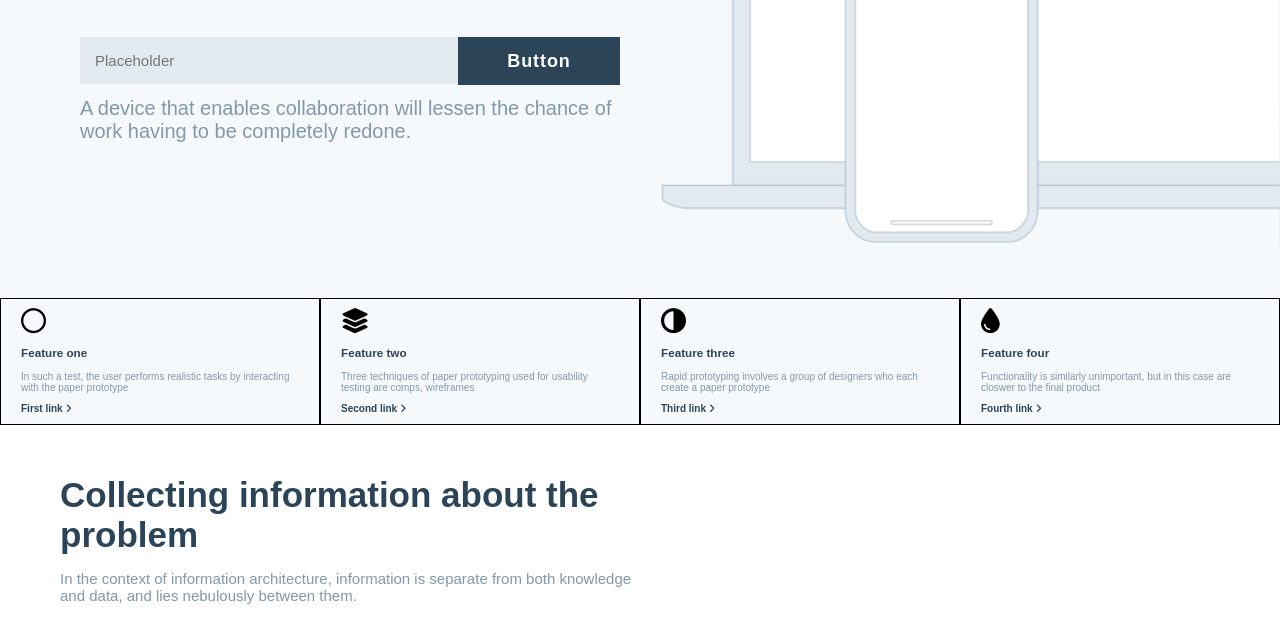
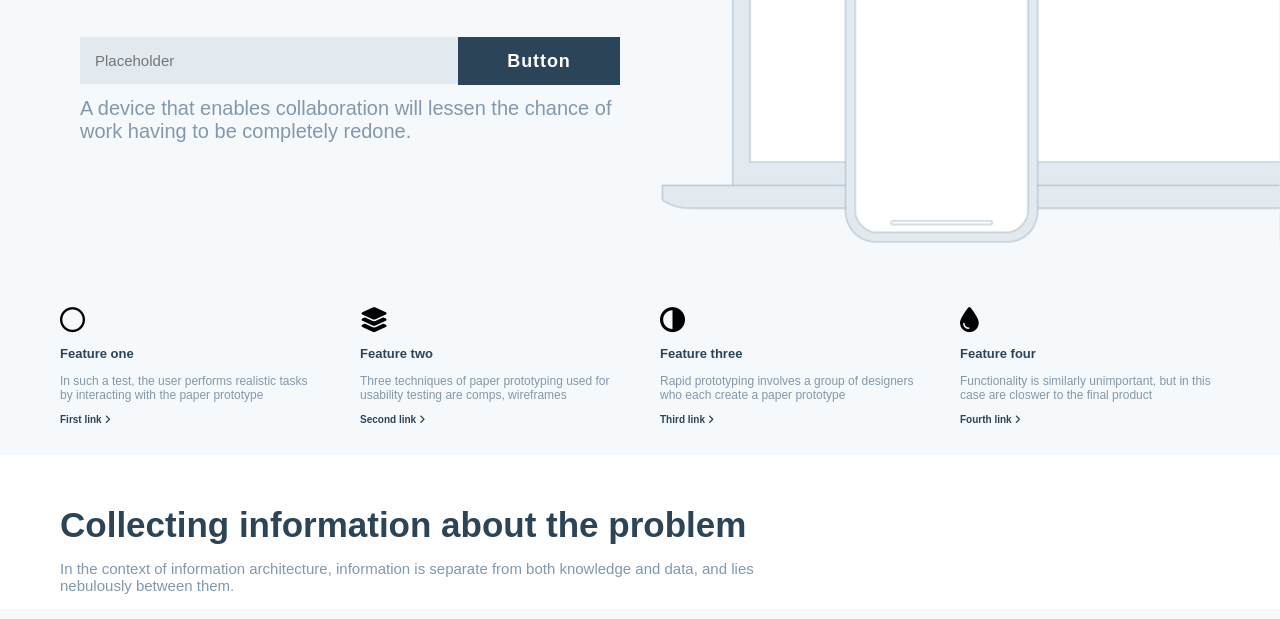
Before and after one commit to jcs-denverdev/copy-of-source, a plain HTML site: page index.html in a window 1280 px wide. Shown: the part 346-965 px from the top of the page. Drawn offline with Linux system fonts and the light colour scheme.

Commit message:
secondary info width and padding

```diff
--- a/style.css
+++ b/style.css
@@ -33,6 +33,7 @@ html {
 body {
   margin: 0;
   font-family: Arial, Helvetica, sans-serif;
+  background-color: var(--bg-main);
 }
 
 h2, h1, h3 {
@@ -256,8 +257,8 @@ main .feature-section {
   @media (max-width: 980px) {
     display: none;
   }
-
-
+  float: left;
+  margin: 0 4em 2em 4em;
 }
 
 .features {
@@ -265,11 +266,18 @@ main .feature-section {
   float: left;
   background-color: var(--bg-main);
   padding: 1em 2em;
-  border: 1px solid black;
 }
 
 .features i {
   font-size: 2.5em;
+}
+
+.features h3 {
+  font-size: 1.3em;
+}
+
+.features p {
+  font-size: 1.2em;
 }
 
 .features .arrow-right {
@@ -293,8 +301,9 @@ main .secondary_info {
     display: none;
   }
   float: left;
-  padding: 5em 0 0 6em;
-  width: 50%;
+  padding: 5em 50em 0 6em;
+  width: 100%;
+  background-color: var(--bg-white);
 }
 
 .secondary_info h2 {
```
